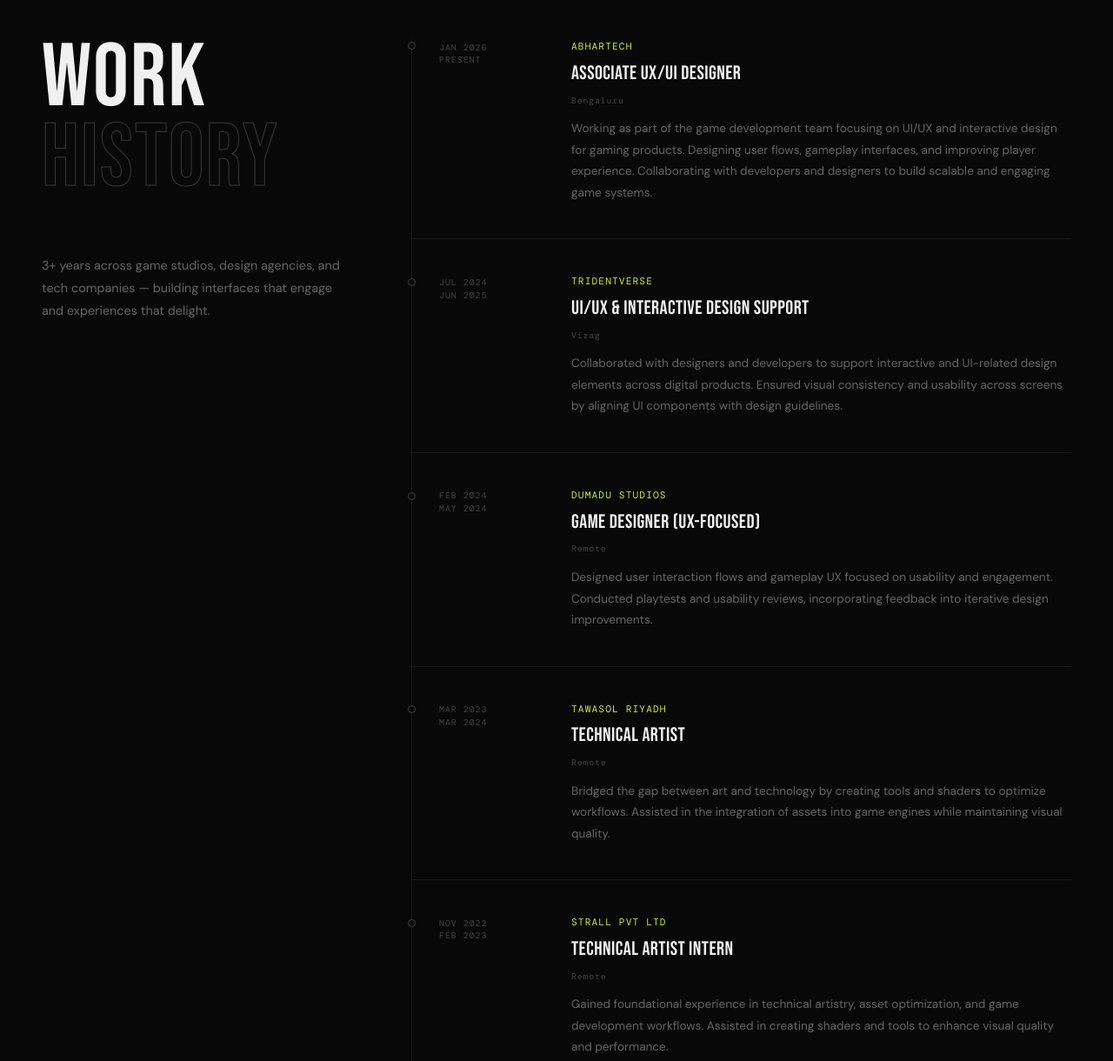
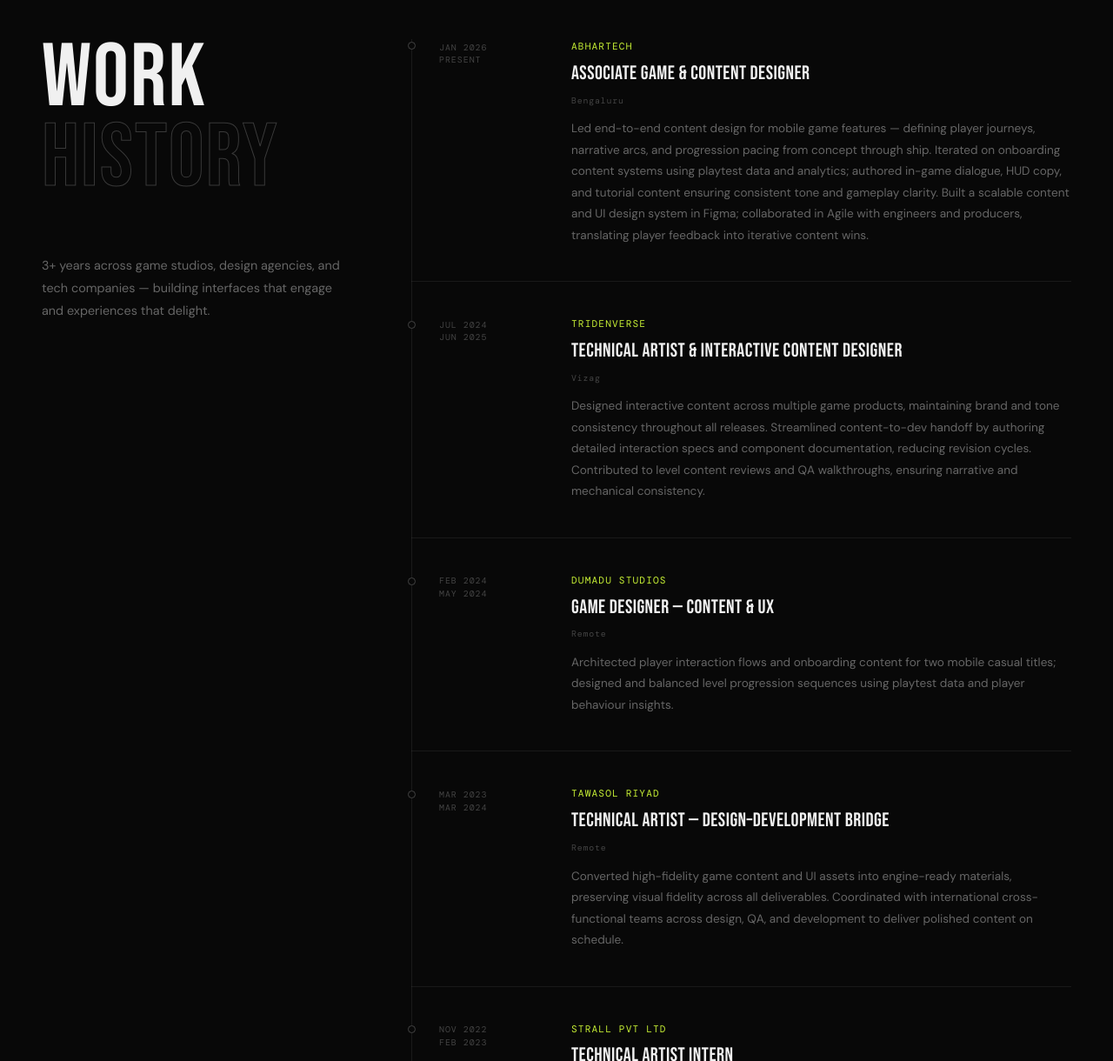
Before and after one commit to AathiEshwar/Aathi-Eshwar, a plain HTML site: page Index.html in a window 1280 px wide. Shown: the part 4043-5263 px from the top of the page at 87% size. Drawn offline with nearby package versions, Linux system fonts and the light colour scheme; a web font is replaced by a local one.

Commit message:
Update Index.html

```diff
--- a/Index.html
+++ b/Index.html
@@ -1035,36 +1035,36 @@
         <div class="tl-date">Jan 2026<br>Present</div>
         <div>
           <div class="tl-company">ABHARTECH</div>
-          <div class="tl-role">Associate UX/UI Designer</div>
+          <div class="tl-role">Associate Game & Content Designer</div>
           <div class="tl-location">Bengaluru</div>
-          <p class="tl-desc">Working as part of the game development team focusing on UI/UX and interactive design for gaming products. Designing user flows, gameplay interfaces, and improving player experience. Collaborating with developers and designers to build scalable and engaging game systems.</p>
+          <p class="tl-desc">Led end-to-end content design for mobile game features — defining player journeys, narrative arcs, and progression pacing from concept through ship. Iterated on onboarding content systems using playtest data and analytics; authored in-game dialogue, HUD copy, and tutorial content ensuring consistent tone and gameplay clarity. Built a scalable content and UI design system in Figma; collaborated in Agile with engineers and producers, translating player feedback into iterative content wins.</p>
         </div>
       </div>
       <div class="tl-item reveal reveal-delay-1">
         <div class="tl-date">Jul 2024<br>Jun 2025</div>
         <div>
-          <div class="tl-company">Tridentverse</div>
-          <div class="tl-role">UI/UX & Interactive Design Support</div>
+          <div class="tl-company">Tridenverse</div>
+          <div class="tl-role">Technical Artist & Interactive Content Designer</div>
           <div class="tl-location">Vizag</div>
-          <p class="tl-desc">Collaborated with designers and developers to support interactive and UI-related design elements across digital products. Ensured visual consistency and usability across screens by aligning UI components with design guidelines.</p>
+          <p class="tl-desc">Designed interactive content across multiple game products, maintaining brand and tone consistency throughout all releases. Streamlined content-to-dev handoff by authoring detailed interaction specs and component documentation, reducing revision cycles. Contributed to level content reviews and QA walkthroughs, ensuring narrative and mechanical consistency.</p>
         </div>
       </div>
       <div class="tl-item reveal reveal-delay-2">
         <div class="tl-date">Feb 2024<br>May 2024</div>
         <div>
           <div class="tl-company">Dumadu Studios</div>
-          <div class="tl-role">Game Designer (UX-Focused)</div>
+          <div class="tl-role">Game Designer — Content & UX</div>
           <div class="tl-location">Remote</div>
-          <p class="tl-desc">Designed user interaction flows and gameplay UX focused on usability and engagement. Conducted playtests and usability reviews, incorporating feedback into iterative design improvements.</p>
+          <p class="tl-desc">Architected player interaction flows and onboarding content for two mobile casual titles; designed and balanced level progression sequences using playtest data and player behaviour insights.</p>
         </div>
       </div>
       <div class="tl-item reveal reveal-delay-3">
         <div class="tl-date">Mar 2023<br>Mar 2024</div>
         <div>
-          <div class="tl-company">Tawasol Riyadh</div>
-          <div class="tl-role">Technical Artist</div>
+          <div class="tl-company">Tawasol Riyad</div>
+          <div class="tl-role">Technical Artist — Design–Development Bridge</div>
           <div class="tl-location">Remote</div>
-          <p class="tl-desc">Bridged the gap between art and technology by creating tools and shaders to optimize workflows. Assisted in the integration of assets into game engines while maintaining visual quality.</p>
+          <p class="tl-desc">Converted high-fidelity game content and UI assets into engine-ready materials, preserving visual fidelity across all deliverables. Coordinated with international cross-functional teams across design, QA, and development to deliver polished content on schedule.</p>
         </div>
       </div>
       <div class="tl-item reveal">
@@ -1073,7 +1073,7 @@
           <div class="tl-company">Strall Pvt Ltd</div>
           <div class="tl-role">Technical Artist Intern</div>
           <div class="tl-location">Remote</div>
-          <p class="tl-desc">Gained foundational experience in technical artistry, asset optimization, and game development workflows. Assisted in creating shaders and tools to enhance visual quality and performance.</p>
+          <p class="tl-desc">Designed and optimised UI assets and content elements for digital products, gaining hands-on experience in game art pipelines and design-to-development workflows.</p>
         </div>
       </div>
     </div>
```
